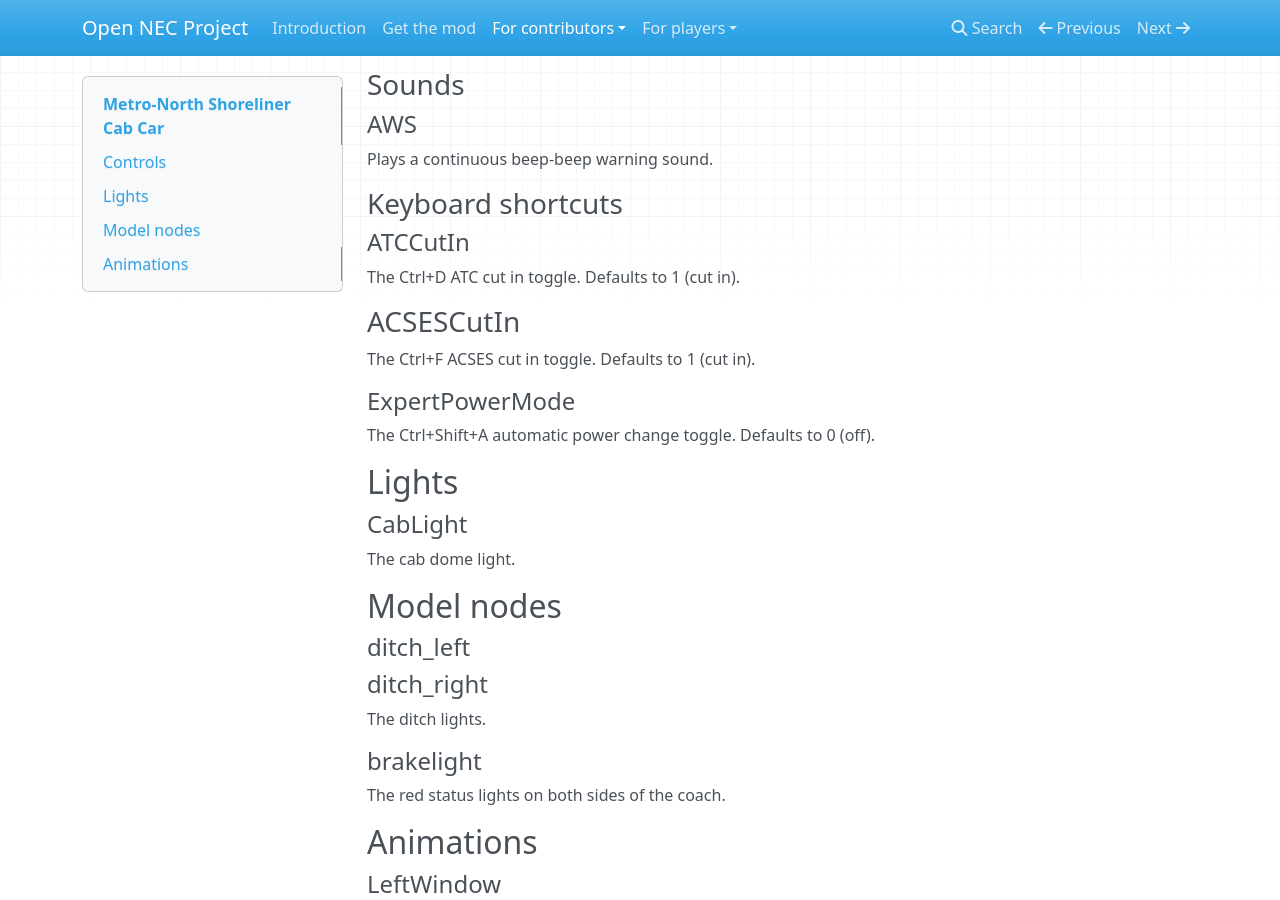
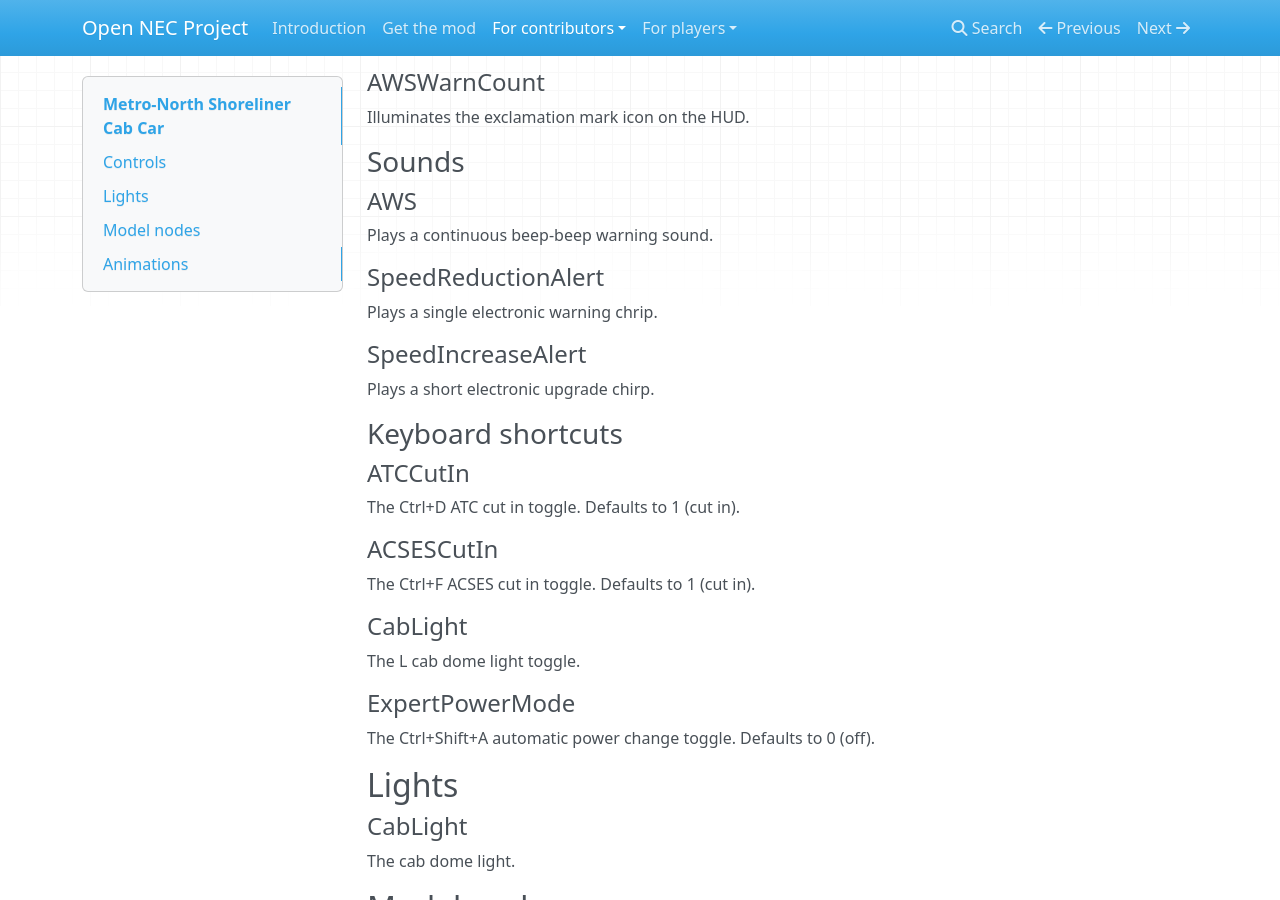
Before and after one commit to YoRyan/open-nec, an MkDocs documentation site: the page built from Docs/for-contributors/rolling-stock/mta-shoreliner.md, in a window 1280 px wide and 900 px high, scrolled down 2407 px. Built offline with MkDocs 1.6.1, drawn with Linux system fonts in a browser that asks for light colours; nearby versions of some CDN libraries; some of the changed text lies outside the part shown.

Commit message:
feat: implement the shoreliner cab car

```diff
--- a/Docs/for-contributors/rolling-stock/mta-shoreliner.md
+++ b/Docs/for-contributors/rolling-stock/mta-shoreliner.md
@@ -39,6 +39,10 @@
 #### Regulator
 
 The true throttle state, which is transmitted to helper units. Ranges from 0 to 1.
+
+#### DynamicBrake
+
+The true dynamic brake position used by the physics model. Ranges from 0 to 1.
 
 #### Horn
 
@@ -121,15 +125,27 @@
 
 Plays a continuous beep-beep warning sound.
 
+#### SpeedReductionAlert
+
+Plays a single electronic warning chrip.
+
+#### SpeedIncreaseAlert
+
+Plays a short electronic upgrade chirp.
+
 ### Keyboard shortcuts
 
 #### ATCCutIn
 
 The Ctrl+D ATC cut in toggle. Defaults to 1 (cut in).
 
-### ACSESCutIn
+#### ACSESCutIn
 
 The Ctrl+F ACSES cut in toggle. Defaults to 1 (cut in).
+
+#### CabLight
+
+The L cab dome light toggle.
 
 #### ExpertPowerMode
 
```
Also changed, not shown: 4 other files.
